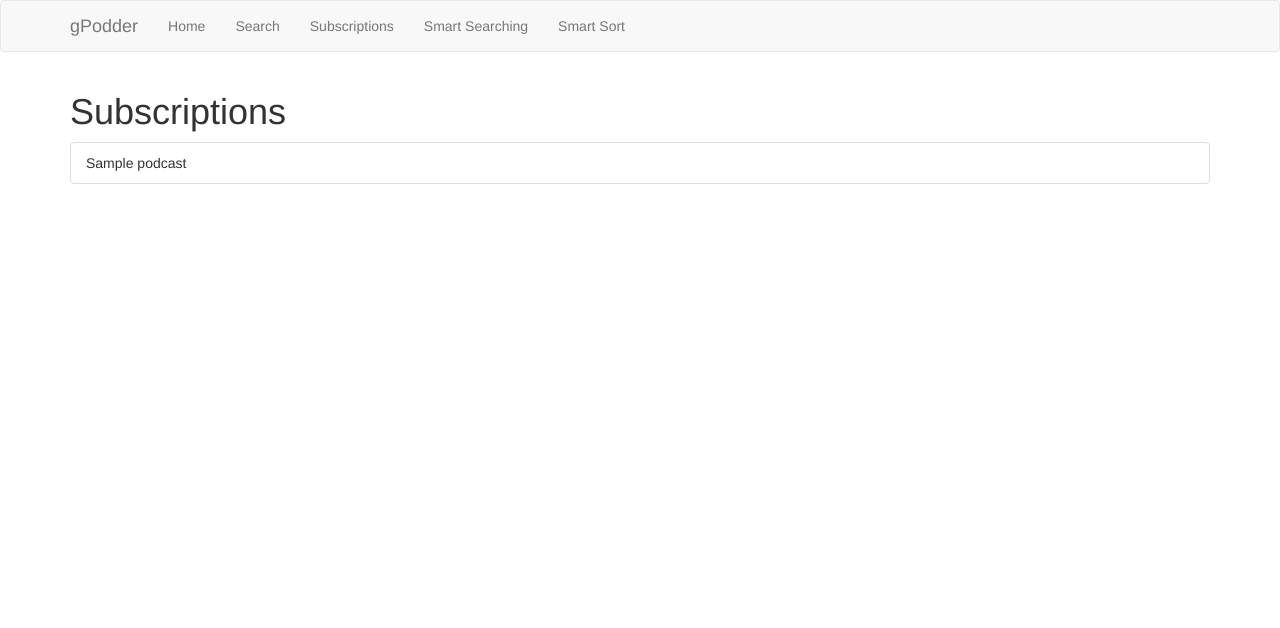
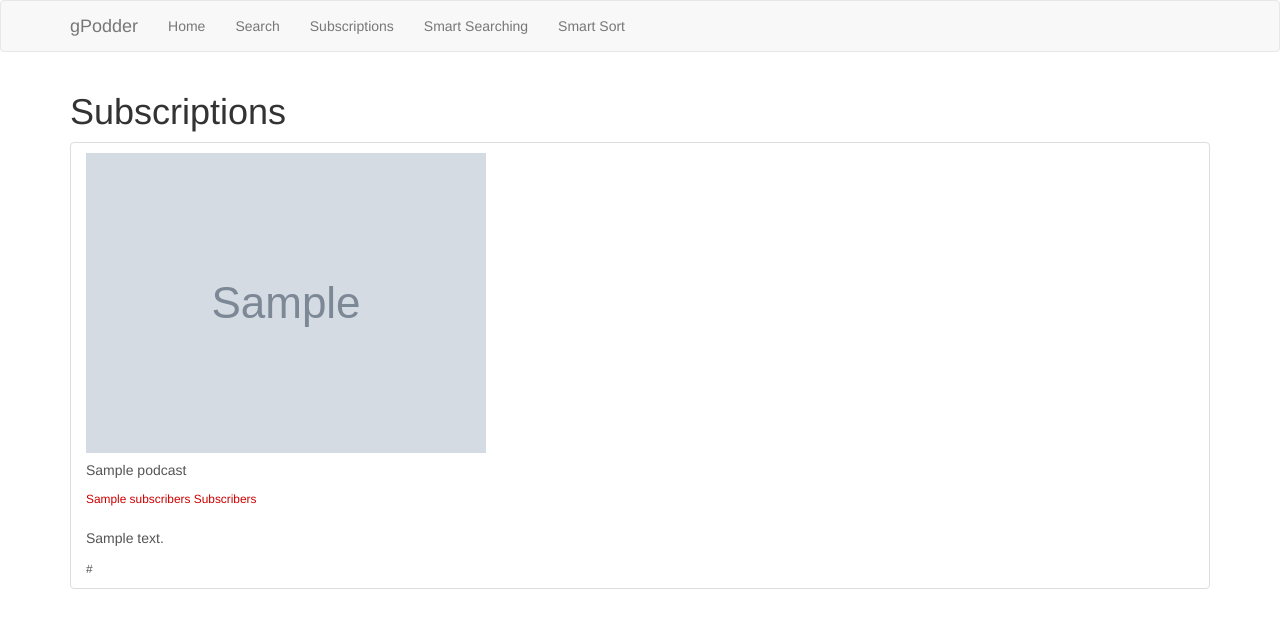
Before and after one commit to bradley-z/Capital-One-Mindsumo, a Flask app: template templates/subscriptions.html in a window 1280 px wide. Shown: the top 628 px of the page. Run offline with Flask 2, Linux system fonts and the light colour scheme; the template is opened without the code that fills it: most values are stand-ins (such as "Sample title", 1, 10 or a date in 2020); grey boxes marked "Sample" are stand-in pictures; some libraries are stand-ins or nearby versions.

Commit message:
good progress on subscriptions page

```diff
--- a/gpo.py
+++ b/gpo.py
@@ -12,15 +12,14 @@ def search(search_term):
 
 def subscriptions():
     client = simple.SimpleClient('bradleyzhou','3qPB7~e>VR`/p?&S')
-    search_client = public.PublicClient()
+    public_client = public.PublicClient()
 
     subscription_urls = client.get_subscriptions('legacy')
     subscription_podcast_objects = []
     for url in subscription_urls:
-        podcast = (search_client.search_podcasts(url))[0]
+        podcast = public_client.get_podcast_data(url)
         # vars converts podcast object into dictionary
         subscription_podcast_objects.append(vars(podcast))
-
     return subscription_podcast_objects
 
 # subscriptions()
--- a/templates/subscriptions.html
+++ b/templates/subscriptions.html
@@ -2,9 +2,24 @@
 
 {% block body %}
   <h1>Subscriptions</h1>
-  <ul class="list-group">
+ <!--  <ul class="list-group">
     {% for podcast in subscriptions %}
       <li class="list-group-item">{{podcast.title}}</li>
+      <li class="list-group-item">{{podcast.description}}</li>
     {% endfor %}
-  </ul>
+  </ul> -->
+  <div class="list-group">
+    {% for podcast in subscriptions %}
+      <a href={{podcast.url}} target = "_blank" class="list-group-item list-group-item-action flex-column align-items-start">
+        <img src={{podcast.logo_url}}>
+        <div class="d-flex w-100 justify-content-between">
+          <h5 class="mb-1">{{podcast.title}}</h5>
+          <small><font color="#cc0000">{{podcast.subscribers}} Subscribers</font></small><br>
+          <br>
+        </div>
+        <p class="mb-1">{{podcast.description}}</p>
+        <small>{{podcast.url}}</small>
+      </a>
+    {% endfor %}
+  </div>
 {% endblock %}
```
Also changed, not shown: 2 other files.
